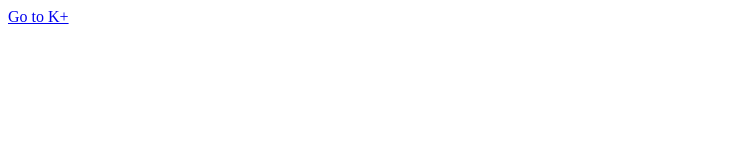
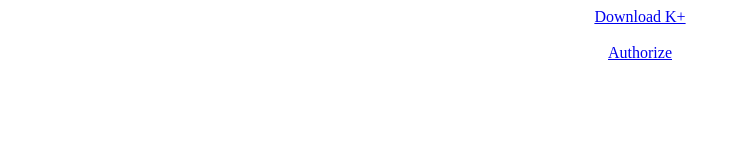
Before and after one commit to duladissa/duladissa.github.io, a plain HTML site: page index.html in a window 1280 px wide. Shown: the whole page, without its empty margins (0-737 px from the left). Drawn offline with Linux system fonts and the light colour scheme.

Commit message:
Update index.html

```diff
--- a/index.html
+++ b/index.html
@@ -1,3 +1,11 @@
 <html>
-<a href="https://krisplus.page.link/n8AX" class="button">Go to K+</a>
+<body>
+  <div style="text-align:center;">
+    <a href="https://play.google.com/store/apps/details?id=com.sia.krispay.customer&hl=en_SG&gl=US" class="button">Download K+</a>
+  </div>
+  <BR>
+  <div style="text-align:center;">
+    <a href="https://krisplus.page.link/n8AX" class="button">Authorize</a>
+  </div>
+</body>
 </html>
```
